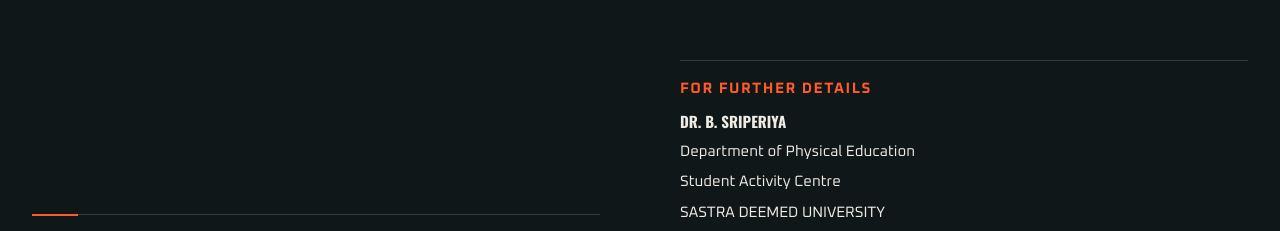
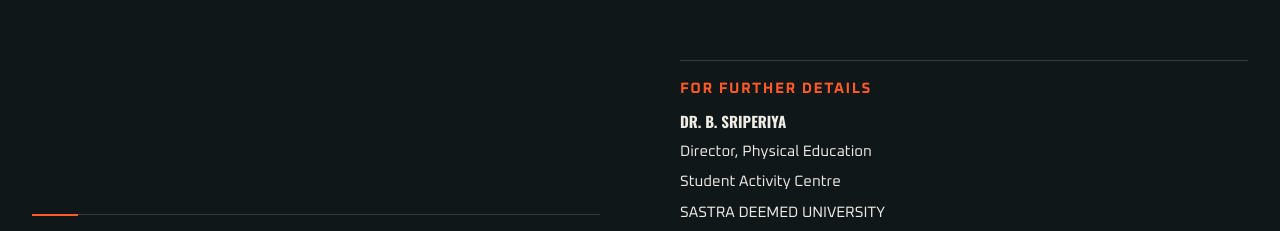
Before and after one commit to tejaabhinay/fuera, a React (Vite) app in the folder frontend/: page / in a window 1280 px wide. Shown: the part 2669-2900 px from the top of the page. Built offline with nearby package versions, Linux system fonts and the light colour scheme; no server answers.

Commit message:
changed to director,physical education

```diff
--- a/frontend/src/components/home/EventContacts.jsx
+++ b/frontend/src/components/home/EventContacts.jsx
@@ -26,7 +26,7 @@
             <b>FOR FURTHER DETAILS</b>
           </span>
           <span className="department-contact__name">Dr. B. SRIPERIYA</span>
-          <span>Department of Physical Education</span>
+          <span>Director, Physical Education</span>
           <span>Student Activity Centre</span>
           <span>SASTRA DEEMED UNIVERSITY</span>
           <span>Thanjavur – 613401, Tamil Nadu</span>
```
